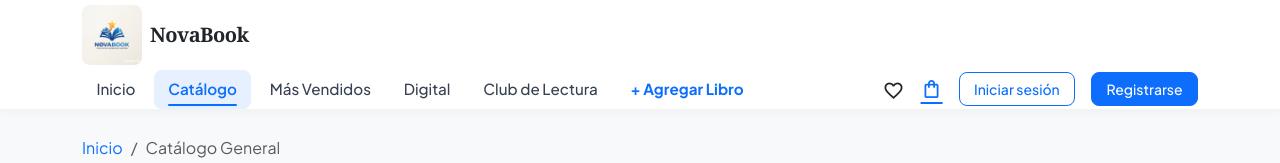
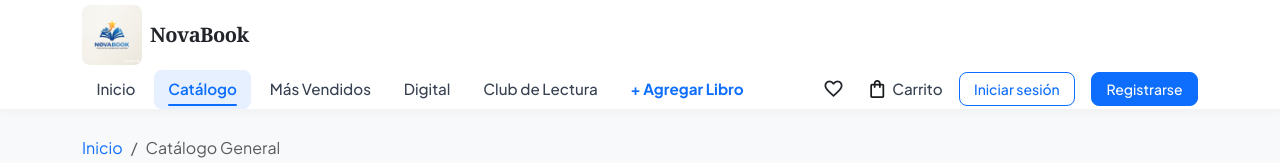
Before and after one commit to anngello601/Biblioteca, an Angular app in the folder Biblioteca-Frontend/: page /libros in a window 1280 px wide. Shown: the top 163 px of the page. Built offline with nearby package versions, Linux system fonts and the light colour scheme; no server answers; a web font is replaced by a local one.

Commit message:
Actualizacion del js bootstrap

```diff
--- a/Biblioteca-Frontend/angular.json
+++ b/Biblioteca-Frontend/angular.json
@@ -25,9 +25,8 @@
                 "input": "public"
               }
             ],
-            "styles": [
-              "src/styles.css"
-            ]
+            "styles": ["src/styles.css"],
+            "scripts": []
           },
           "configurations": {
             "production": {
--- a/Biblioteca-Frontend/src/app/pages/navbar/navbar.component.css
+++ b/Biblioteca-Frontend/src/app/pages/navbar/navbar.component.css
@@ -260,3 +260,47 @@ html {
   scroll-behavior: smooth;
   scroll-padding-top: 80px;
 }
+
+/* Quitar subrayado de los enlaces personalizados del navbar */
+.cart-btn,
+.user-trigger,
+.icon-btn {
+  text-decoration: none;
+  color: inherit;
+}
+
+.cart-btn:hover,
+.user-trigger:hover {
+  text-decoration: none;
+}
+
+/* Estilo del texto "Carrito" y del nombre de usuario */
+.cart-btn .nav-link-text,
+.user-trigger .user-name {
+  font-weight: 500;
+  font-size: 0.95rem;
+  color: #374151;
+  transition: color 0.2s ease;
+}
+
+.cart-btn:hover .nav-link-text {
+  color: #0d6efd;
+}
+
+.user-trigger:hover .user-name {
+  color: #0d6efd;
+}
+
+/* Que el ícono de favoritos se vea consistente */
+.icon-btn {
+  display: inline-flex;
+  align-items: center;
+  justify-content: center;
+  padding: 0.35rem;
+  border-radius: 8px;
+  transition: background-color 0.2s ease, color 0.2s ease;
+}
+
+.icon-btn:hover {
+  background-color: rgba(13, 110, 253, 0.08);
+}
--- a/Biblioteca-Frontend/src/app/pages/navbar/navbar.component.html
+++ b/Biblioteca-Frontend/src/app/pages/navbar/navbar.component.html
@@ -70,11 +70,11 @@
              routerLink="/carrito"
              aria-label="Carrito de compras">
             <span class="material-symbols-outlined">shopping_bag</span>
-            @if (cantidadCarrito() > 0) {
-              <span class="badge bg-warning text-dark rounded-pill">
-                {{ cantidadCarrito() }}
-              </span>
+            <span class="nav-link-text">
+    Carrito @if (cantidadCarrito() > 0) {
+              ({{ cantidadCarrito() }})
             }
+  </span>
           </a>
 
           <!-- Perfil / Login -->
@@ -109,7 +109,9 @@
                       Ver perfil
                     </a>
                   </li>
-                  <li><hr class="dropdown-divider"></li>
+                  <li>
+                    <hr class="dropdown-divider">
+                  </li>
                   <li>
                     <a class="dropdown-item text-danger d-flex align-items-center gap-2"
                        role="menuitem"
--- a/Biblioteca-Frontend/src/index.html
+++ b/Biblioteca-Frontend/src/index.html
@@ -19,6 +19,7 @@
 
 <body>
   <app-root></app-root>
+  <script src="https://cdn.jsdelivr.net/npm/bootstrap@5.3.3/dist/js/bootstrap.bundle.min.js"></script>
 </body>
 
 </html>
```
Also changed, not shown: Biblioteca-Frontend/src/styles.css (line endings or trailing spaces).
